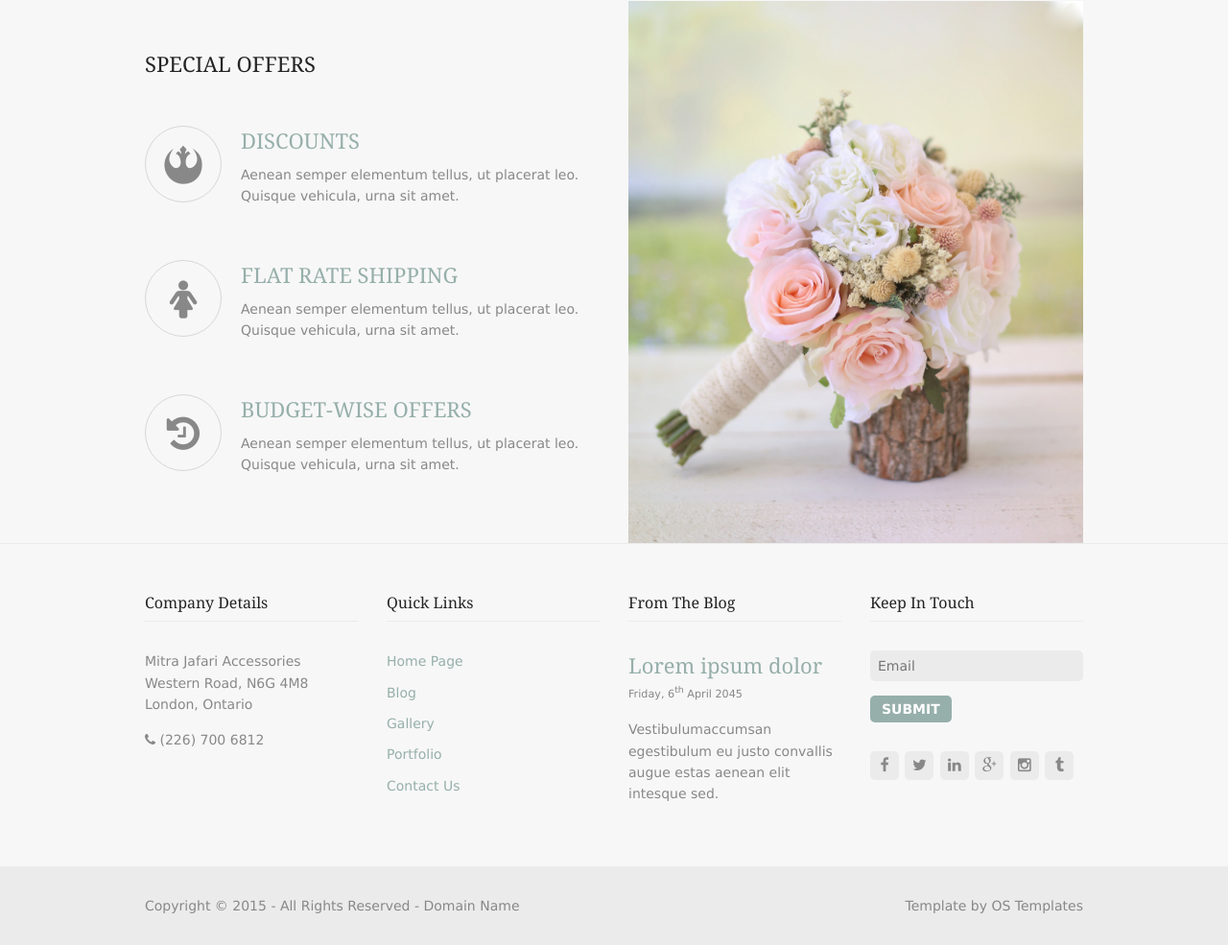
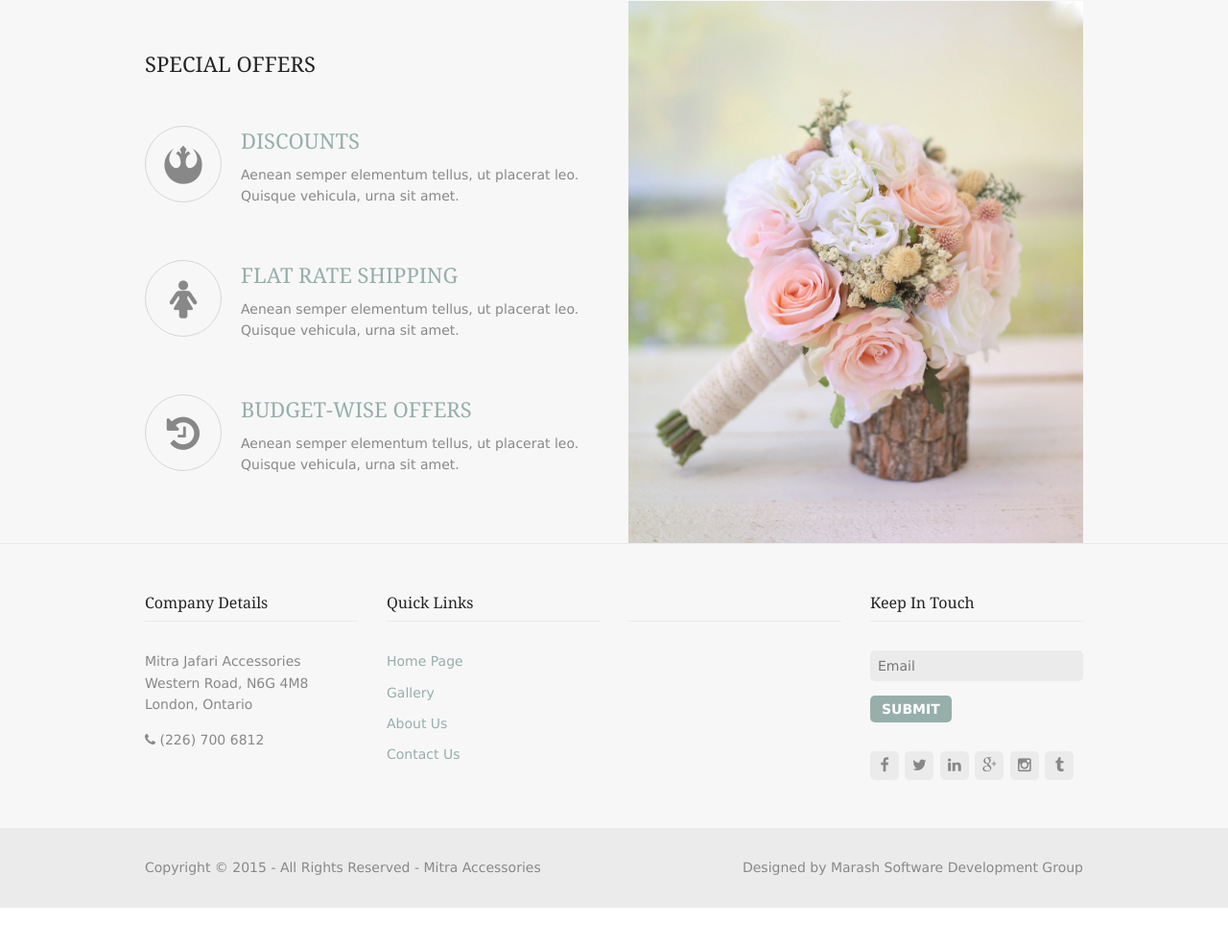
Before and after one commit to com-Marash/bouquetWebSite, a plain HTML site: page index.html in a window 1280 px wide. Shown: the part 1387-2372 px from the top of the page at 96% size. After the commit the page ends 2333 px from the top, so only its background shows below. Drawn offline with Linux system fonts and the light colour scheme.

Commit message:
Improve texts

```diff
--- a/index.html
+++ b/index.html
@@ -207,18 +207,16 @@
       <h6 class="title">Quick Links</h6>
       <ul class="nospace linklist">
         <li><a href="#">Home Page</a></li>
-        <li><a href="#">Blog</a></li>
         <li><a href="#">Gallery</a></li>
-        <li><a href="#">Portfolio</a></li>
+        <li><a href="#">About Us</a></li>
         <li><a href="#">Contact Us</a></li>
       </ul>
     </div>
     <div class="one_quarter">
-      <h6 class="title">From The Blog</h6>
+      <h6 class="title">&nbsp;</h6>
       <article>
-        <h2 class="nospace"><a href="#">Lorem ipsum dolor</a></h2>
-        <time class="smallfont" datetime="2045-04-06">Friday, 6<sup>th</sup> April 2045</time>
-        <p>Vestibulumaccumsan egestibulum eu justo convallis augue estas aenean elit intesque sed.</p>
+        <h2 class="nospace"><a href="#"></a></h2>
+
       </article>
     </div>
     <div class="one_quarter">
@@ -248,8 +246,8 @@
 <div class="wrapper row5">
   <div id="copyright" class="clear">
     <!-- ################################################################################################ -->
-    <p class="fl_left">Copyright &copy; 2015 - All Rights Reserved - <a href="#">Domain Name</a></p>
-    <p class="fl_right">Template by <a target="_blank" href="http://www.os-templates.com/" title="Free Website Templates">OS Templates</a></p>
+    <p class="fl_left">Copyright &copy; 2015 - All Rights Reserved - <a href="#">Mitra Accessories</a></p>
+    <p class="fl_right">Designed by <a target="_blank" >Marash Software Development Group</a></p>
     <!-- ################################################################################################ -->
   </div>
 </div>
```
